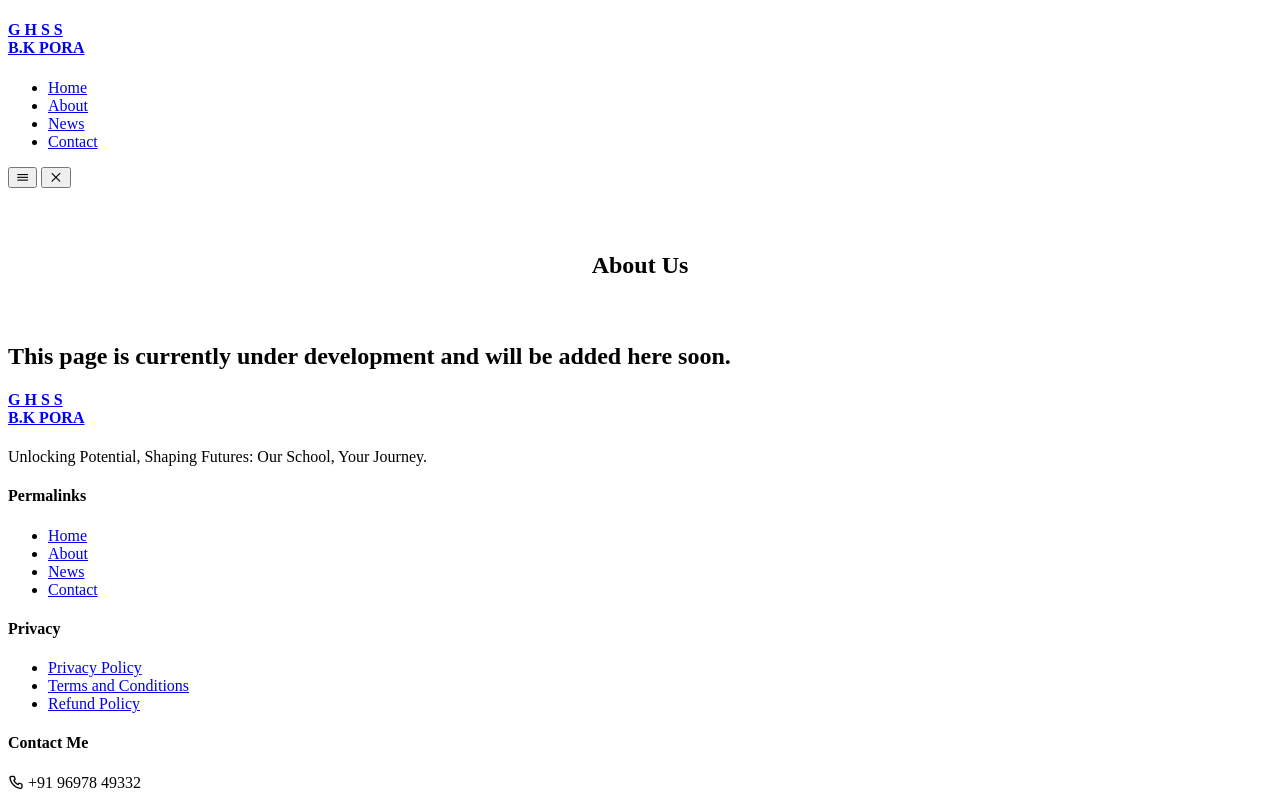
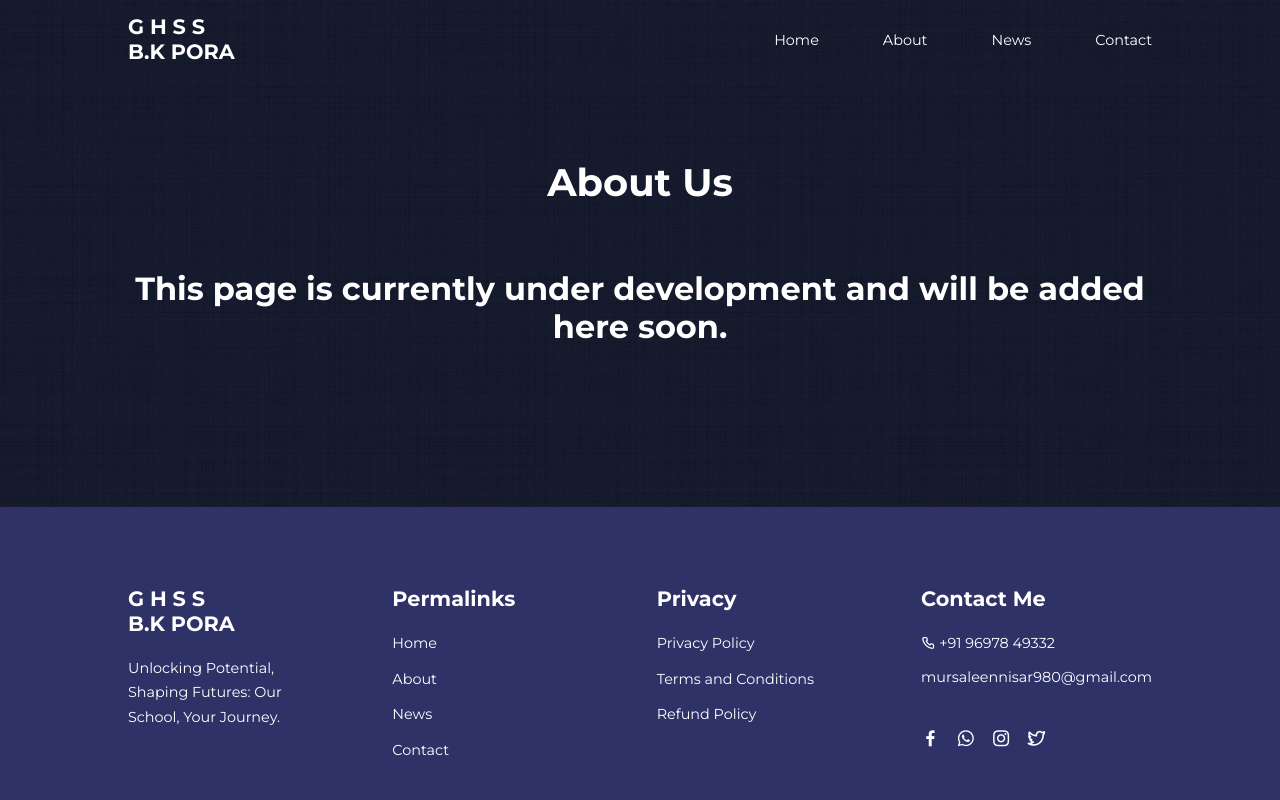
Before and after one commit to SuhaibNisar19/ghssbkpora, a plain HTML site: page HTML/about.html in a window 1280 px wide. Shown: the top 800 px of the page. Drawn offline with nearby package versions, Linux system fonts and the light colour scheme; the site is published under a folder, as on GitHub Pages, so addresses that start at the root find nothing.

Commit message:
Debugged a major bug (Changed all absolute paths to relative paths)

```diff
--- a/HTML/about.html
+++ b/HTML/about.html
@@ -14,7 +14,7 @@
     <link href="https://fonts.googleapis.com/css2?family=Montserrat:wght@300;400;500;600;700;800;900&display=swap" rel="stylesheet">
 
 
-    <link rel="stylesheet" href="/CSS/index_style.css">
+    <link rel="stylesheet" href="../CSS/index_style.css">
 </head>
 <body>
 
@@ -23,12 +23,12 @@
 
     <nav>
         <div class="container nav_container">
-            <a href="/index.html"><h4>G H S S<br>B.K PORA</h4></a>
+            <a href="../index.html"><h4>G H S S<br>B.K PORA</h4></a>
             <ul class="nav_menu">
-                <li><a href="/index.html">Home</a></li>
-                <li><a href="/HTML/about.html">About</a></li>
-                <li><a href="/HTML/news.html">News</a></li>
-                <li><a href="/HTML/contact.html">Contact</a></li>
+                <li><a href="../index.html">Home</a></li>
+                <li><a href="../HTML/about.html">About</a></li>
+                <li><a href="../HTML/news.html">News</a></li>
+                <li><a href="../HTML/contact.html">Contact</a></li>
             </ul>
             <button id="open_menu_btn"><i class="uil uil-bars"></i></button>
             <button id="close_menu_btn"><i class="uil uil-multiply"></i></button>
@@ -60,7 +60,7 @@
     <footer>
         <div class="container footer_container">
             <div class="footer_1">
-                <a href="/index.html" class="footer_logo"><h4>G H S S<br>B.K PORA</h4></a>
+                <a href="../index.html" class="footer_logo"><h4>G H S S<br>B.K PORA</h4></a>
                 <p>
                     Unlocking Potential, Shaping Futures: Our School, Your Journey.
                 </p>
@@ -69,10 +69,10 @@
             <div class="footer_2">
                 <h4>Permalinks</h4>
                 <ul class="permalinks">
-                    <li><a href="/index.html">Home</a></li>
-                    <li><a href="/HTML/about.html">About</a></li>
-                    <li><a href="/HTML/news.html">News</a></li>
-                    <li><a href="/HTML/contact.html">Contact</a></li>
+                    <li><a href="../index.html">Home</a></li>
+                    <li><a href="../HTML/about.html">About</a></li>
+                    <li><a href="../HTML/news.html">News</a></li>
+                    <li><a href="../HTML/contact.html">Contact</a></li>
                 </ul>
             </div>
 
@@ -124,7 +124,7 @@
 
 
     <!-- ============Main JavaScript============= -->
-    <script src="/JavaScript/main.js"></script>
+    <script src="../JavaScript/main.js"></script>
 
 </body>
 </html>
```
Also changed, not shown: HTML/contact.html (+12 -12 lines), HTML/detailed_curriculum.html (+12 -12 lines), HTML/details_about_bisma-mam.html (+12 -12 lines), HTML/details_about_unknown-teacher-2.html (+12 -12 lines), HTML/details_about_unknown-teacher-3.html (+12 -12 lines), HTML/news.html (+12 -12 lines), index.html (+4 -4 lines).
